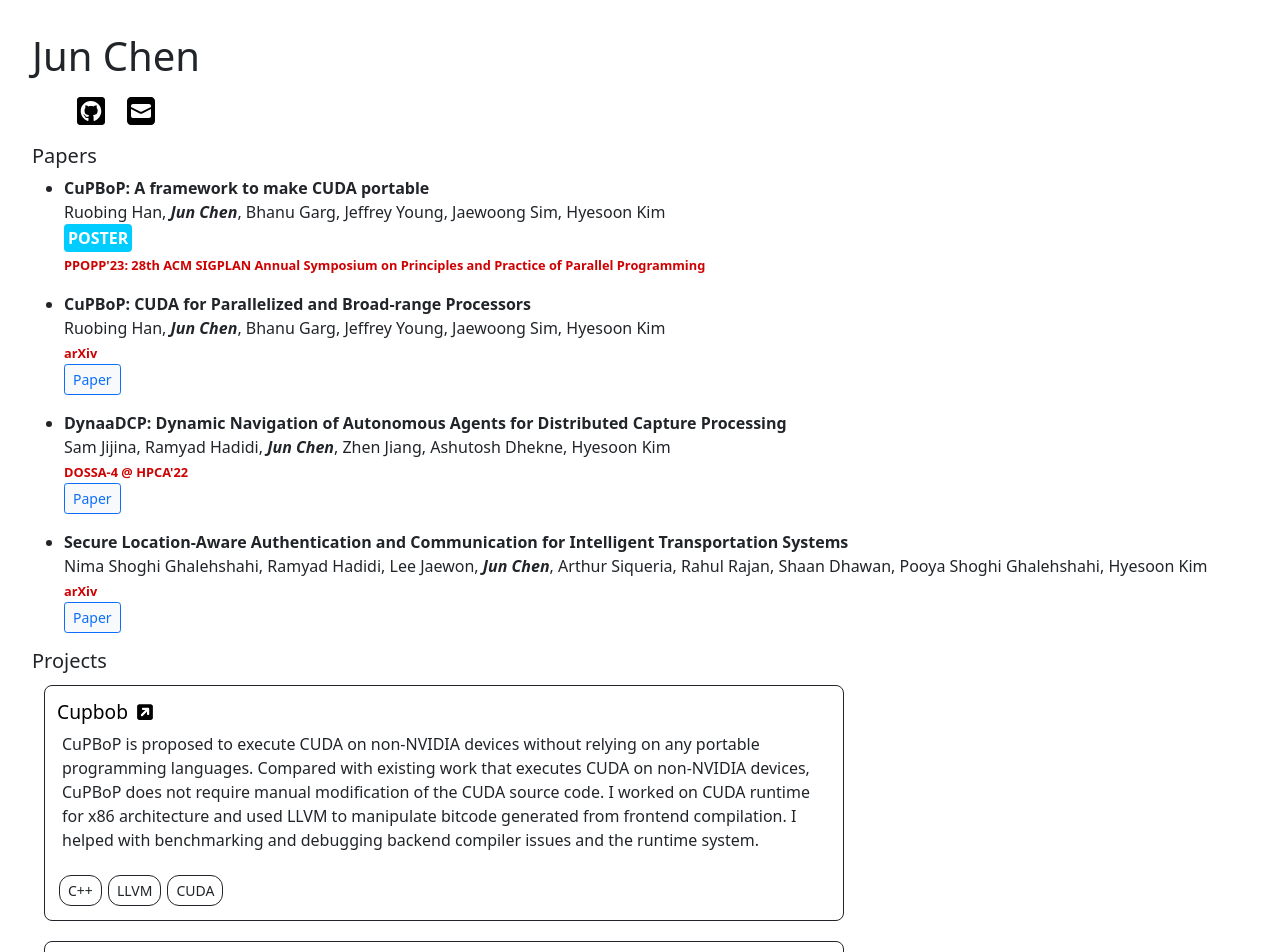
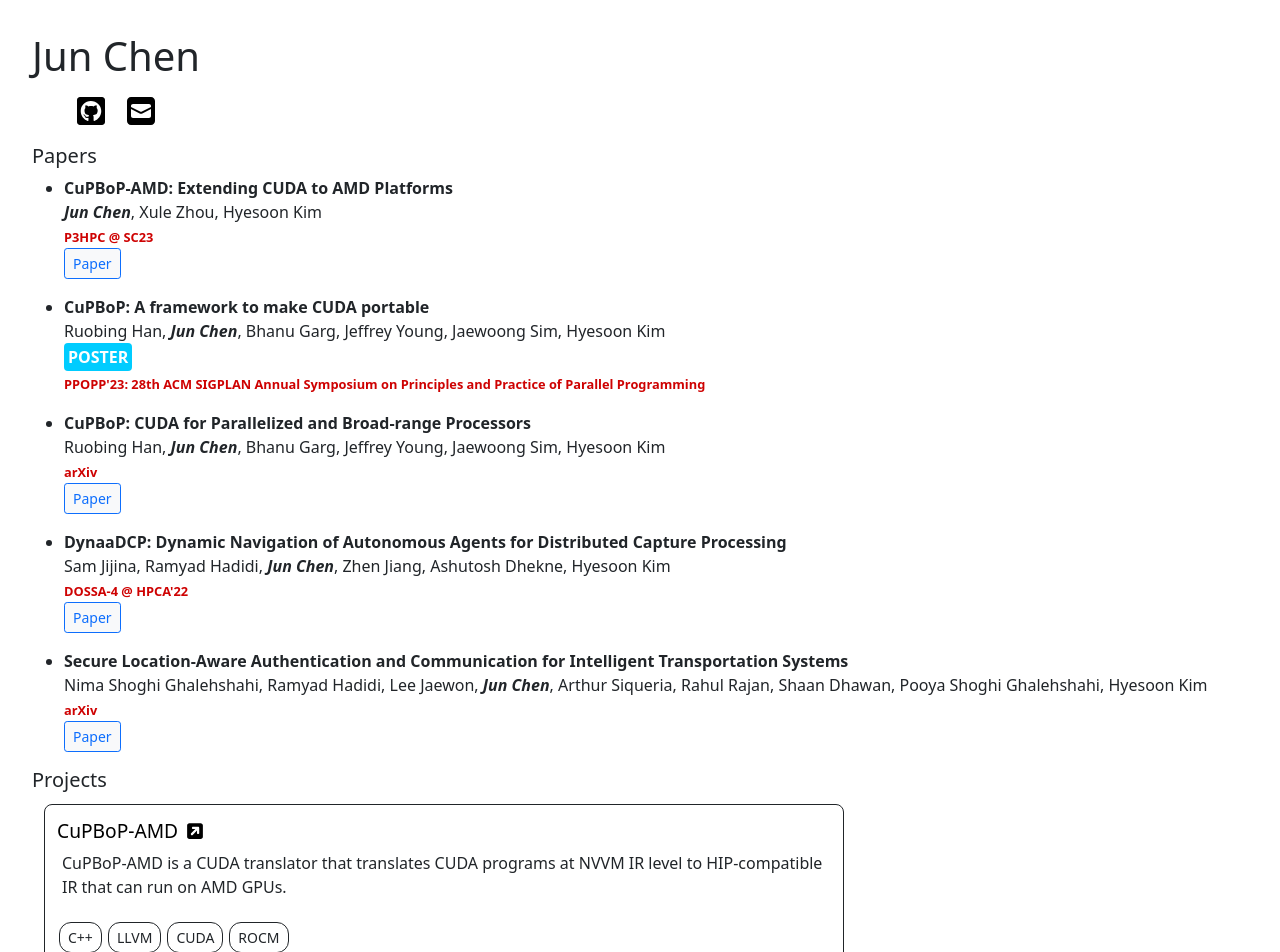
Before and after one commit to jchen706/personalProfile, a Next.js app: page / in a window 1280 px wide. Shown: the top 952 px of the page. Built offline with nearby package versions, Linux system fonts and the light colour scheme.

Commit message:
add update nov 2023

```diff
--- a/pages/index.tsx
+++ b/pages/index.tsx
@@ -62,6 +62,13 @@ const Home: NextPage = () => {
       <main className={styles.main}>
         <div className="paperSection">
           <h5>Papers</h5>
+          <Paper title="CuPBoP-AMD: Extending CUDA to AMD Platforms"
+          author={<><i><strong>Jun Chen</strong></i>, Xule Zhou, Hyesoon Kim </>}
+          link="https://dl.acm.org/doi/10.1145/3624062.3624185"
+          conf="P3HPC @ SC23"
+          conflink="https://p3hpc.org/workshop/2023/program/"
+          type=""
+          ></Paper>
           <Paper title="CuPBoP: A framework to make CUDA portable"
           // Ruobing Han, Jun Chen, Bhanu Garg, Jeffrey Young, Jaewoong Sim, Hyesoon Kim
           author={<>Ruobing Han, <i><strong>Jun Chen</strong></i>, Bhanu Garg, Jeffrey Young, Jaewoong Sim, Hyesoon Kim </>}
@@ -99,10 +106,13 @@ const Home: NextPage = () => {
         <div className="projectSection">
           <h5>Projects</h5>
           {/* <Project title="CryptoAll" paragraph="aaaaa" tech={["C++", "LLVM", "CUDA"]}/> */}
+          <Project title="CuPBoP-AMD" paragraph="CuPBoP-AMD is a CUDA translator that translates CUDA programs at NVVM IR level to HIP-compatible IR that can run on AMD GPUs." tech={["C++", "LLVM", "CUDA", "ROCM"]}
+link="https://github.com/jchen706/CuPBoP-AMD"
+/>
           <Project title="Cupbob" paragraph="CuPBoP is proposed to execute CUDA on non-NVIDIA devices
           without relying on any portable programming languages. Compared with existing work that executes CUDA on non-NVIDIA devices, CuPBoP does not require manual modification of the CUDA source code. I worked on CUDA runtime for x86 architecture
 and used LLVM to manipulate bitcode generated from frontend compilation. I helped with benchmarking and debugging backend compiler issues and the runtime system." tech={["C++", "LLVM", "CUDA"]}
-link="https://arxiv.org/abs/2206.07896"
+link="https://github.com/cupbop/CuPBoP"
 />
           <Project title="Course Critique" paragraph="Created a course and professor search for students interested in the grade point average or letter grade percentages of
 offered courses"
```
